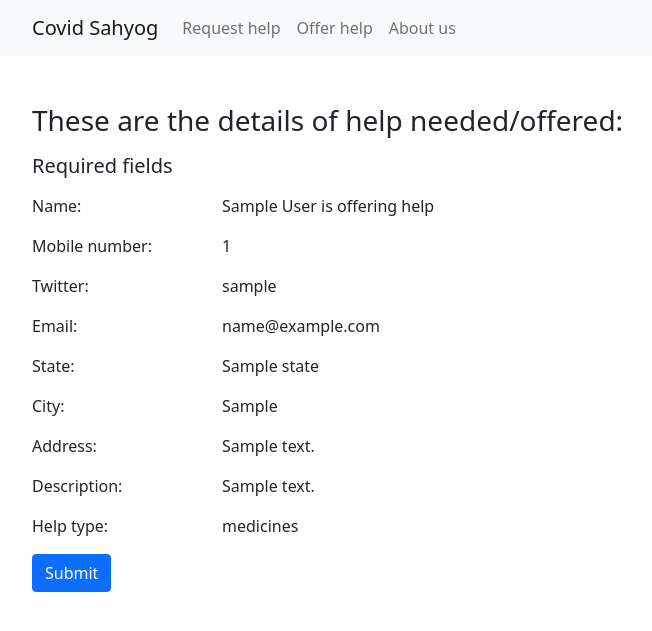
After one commit to shivkiyer/covid-sahyog, a Django app: page /edit-help/1 in a window 1280 px wide. The commit adds this page. Shown: the top 631 px of the page, without its empty margins (50-702 px from the left). Run offline with Django 3.2, Linux system fonts and the light colour scheme; tables that the repository leaves empty hold one stand-in row (values such as "Sample post"); parts of the project's set-up code (start-up, migrations or seed data) failed here and were passed over; some libraries are stand-ins or nearby versions.

Commit message:
Adding volunteer form to validate,place donate url

```diff
--- /dev/null
+++ b/relief/templates/help_validation.html
@@ -0,0 +1,111 @@
+{% extends 'base.html' %}
+
+{% block content %}
+
+<div class="container">
+  <form class="my-5"
+        action="/validate-help/{{help.id}}"
+        method="POST">
+
+    {% csrf_token %}
+
+    <h3 class="my-3">These are the details of help needed/offered:</h3>
+
+    <h5 class="my-3">Required fields</h5>
+
+    <div class="row mb-3">
+      <div class="col-12 col-md-2">
+        <label>Name:</label>
+      </div>
+      <div class="col-12 col-md-6">
+        {{help.display_name}}
+        {% if help.is_help_offered %}
+          <span> is offering help</span>
+        {% else %}
+          <span> needs help</span>
+        {% endif %}
+      </div>
+    </div>
+
+    <div class="row mb-3">
+      <div class="col-12 col-md-2">
+        <label>Mobile number:</label>
+      </div>
+      <div class="col-12 col-md-6">
+        {{help.mobile_number}}
+      </div>
+    </div>
+
+    <div class="row mb-3">
+      <div class="col-12 col-md-2">
+        <label>Twitter:</label>
+      </div>
+      <div class="col-12 col-md-6">
+        {{help.twitter_handle}}
+      </div>
+    </div>
+
+    <div class="row mb-3">
+      <div class="col-12 col-md-2">
+        <label>Email:</label>
+      </div>
+      <div class="col-12 col-md-6">
+        {{help.email}}
+      </div>
+    </div>
+
+    <div class="row mb-3">
+      <div class="col-12 col-md-2">
+        <label>State:</label>
+      </div>
+      <div class="col-12 col-md-6">
+        {{help.state.name}}
+      </div>
+    </div>
+
+    <div class="row mb-3">
+      <div class="col-12 col-md-2">
+        <label>City:</label>
+      </div>
+      <div class="col-12 col-md-6">
+        {{help.city}}
+      </div>
+    </div>
+
+    <div class="row mb-3">
+      <div class="col-12 col-md-2">
+        <label>Address:</label>
+      </div>
+      <div class="col-12 col-md-6">
+        {{help.address}}
+      </div>
+    </div>
+
+    <div class="row mb-3">
+      <div class="col-12 col-md-2">
+        <label>Description:</label>
+      </div>
+      <div class="col-12 col-md-6">
+        {{help.description}}
+      </div>
+    </div>
+
+    <div class="row mb-3">
+      <div class="col-12 col-md-2">
+        <label>Help type:</label>
+      </div>
+      <div class="col-12 col-md-6">
+        {{help.help_needed}}
+      </div>
+    </div>
+
+    {% include 'base_help_form_admin.html' %}
+
+    <input type="submit"
+            class="btn btn-primary"
+            value="Submit">
+
+  </form>
+</div>
+
+{% endblock %}
--- a/relief/templates/request_help.html
+++ b/relief/templates/request_help.html
@@ -1,12 +1,6 @@
 {% extends 'base.html' %}
 
 {% block content %}
-
-  <style>
-    select: {
-      width: 100%;
-    }
-  </style>
 
   <div class="container">
     <form class="my-5"
--- a/relief/urls.py
+++ b/relief/urls.py
@@ -10,5 +10,7 @@ urlpatterns = [
     path('populate-db', views.populate_db, name='populate_db'),
     path('submit-help-request', views.submit_help_request, name='submit_help_request'),
     path('confirm-submission', views.confirm_help, name='confirm_submission'),
-    path('state/<slug:slug>', views.state_list, name='state_list')
+    path('state/<slug:slug>', views.state_list, name='state_list'),
+    path('edit-help/<int:help_id>', views.edit_help, name='edit-help'),
+    path('validate-help/<int:help_id>', views.validate_help, name='validate-help')
 ]
--- a/relief/views.py
+++ b/relief/views.py
@@ -1,5 +1,7 @@
 from django.shortcuts import render, redirect
 from django.http import HttpResponse
+from django.utils.html import escape
+
 from datetime import datetime
 
 from . import utils
@@ -80,6 +82,38 @@ def state_list(request, slug):
     return render(request, 'state_list.html', context)
 
 
+def edit_help(request, help_id):
+    context = {}
+    help_obj = RequestHelp.objects.get(id=help_id)
+    help_form = RequestHelpForm(instance=help_obj)
+    context['help'] = help_obj
+    context['request_form'] = help_form
+    return render(request, 'help_validation.html', context)
+
+
+def validate_help(request, help_id):
+    context = {}
+    help_obj = RequestHelp.objects.get(id=help_id)
+    if 'assistance_url' in request.POST:
+        assistance_url = request.POST.get('assistance_url')
+        help_obj.assistance_url = escape(assistance_url)
+    if 'verified' in request.POST:
+        if request.POST.get('verified') == 'on':
+            help_obj.verified = True
+    else:
+        help_obj.verified = False
+    if 'is_disabled' in request.POST:
+        if request.POST.get('is_disabled') == 'on':
+            help_obj.is_disabled = True
+    else:
+        help_obj.is_disabled = False
+
+    help_obj.save()
+    context['help_id'] = help_obj.id
+
+    return render(request, 'validation_confirmation.html', context)
+
+
 # Method to create states.
 def populate_db(request):
     State.objects.all().delete()
```
Also changed, not shown: relief/templates/state_list.html (+16 -2 lines), relief/templates/validation_confirmation.html (added, +15 -0 lines).
